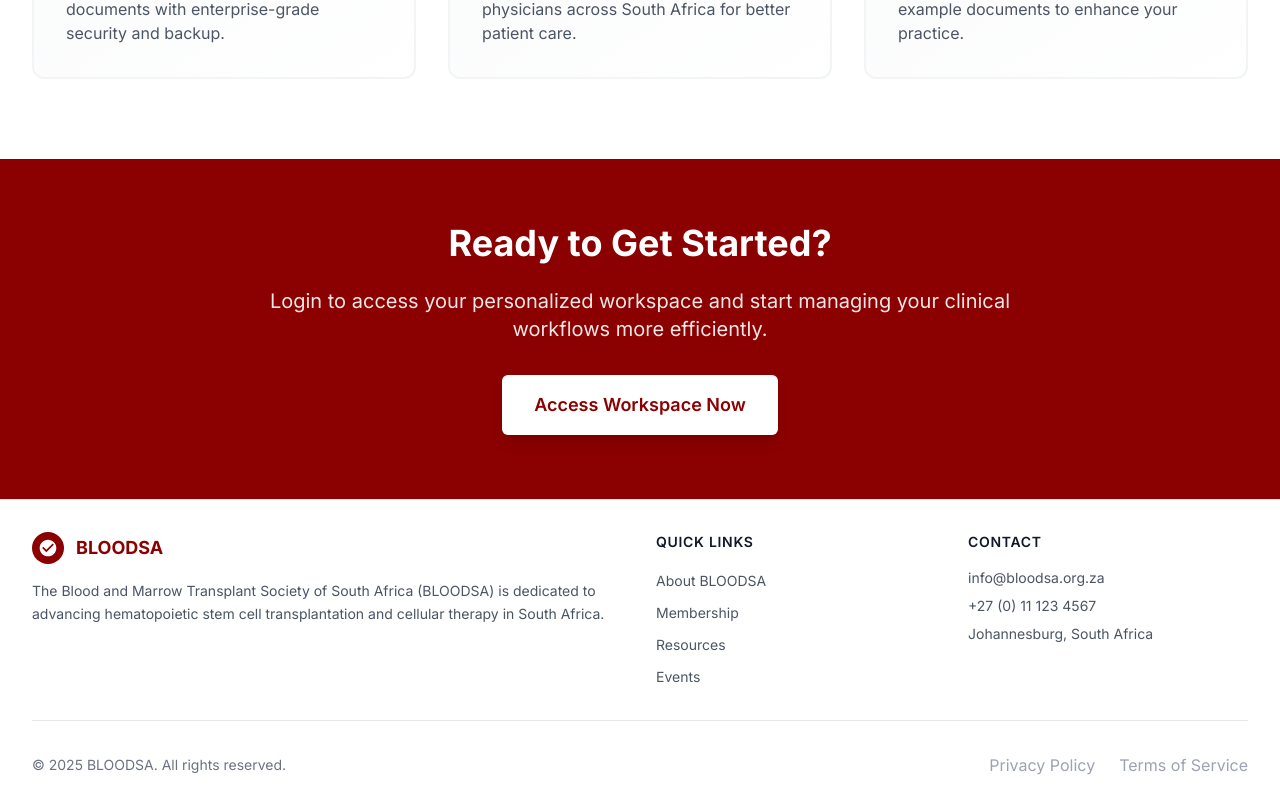
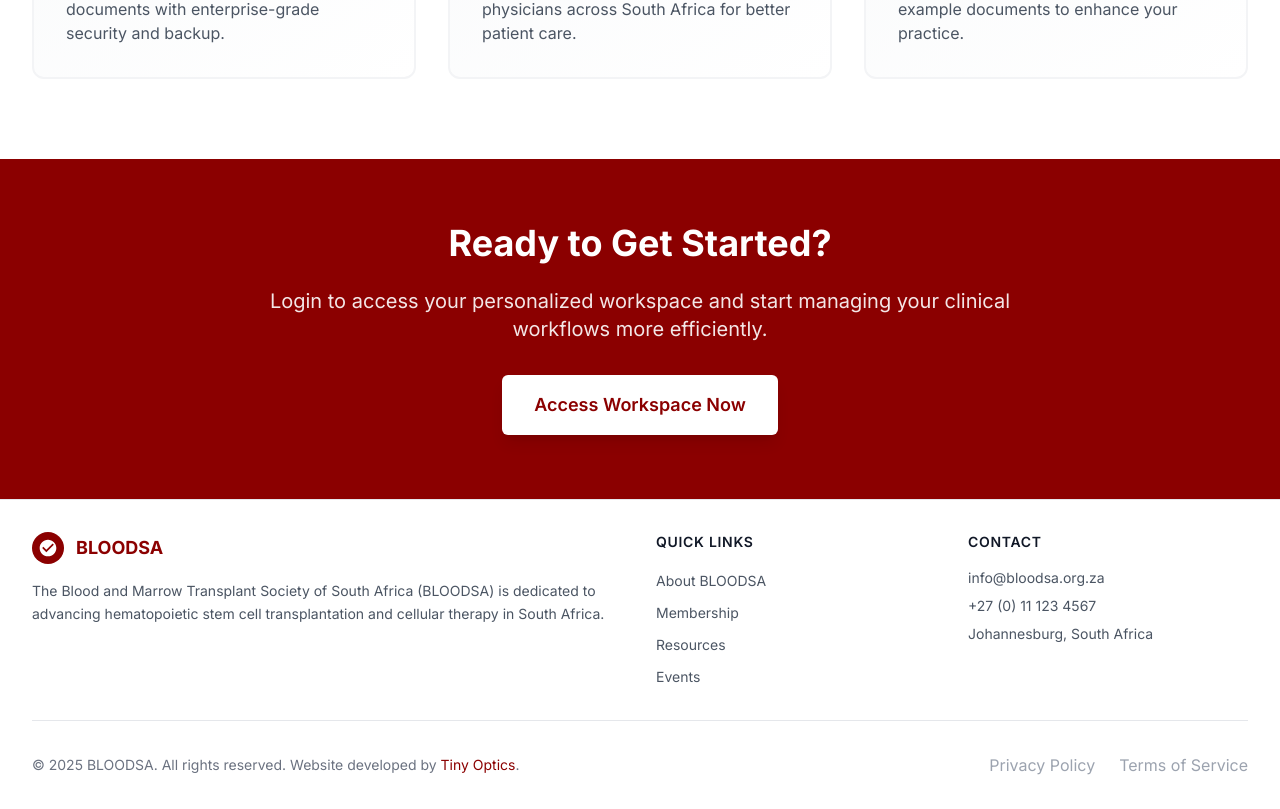
Before and after one commit to Tiny-Optics/doctors_workspaceBSA, a Vue app in the folder frontend/: page / in a window 1280 px wide. Shown: the part 1350-2159 px from the top of the page. Built offline with nearby package versions, Linux system fonts and the light colour scheme.

Commit message:
updated footer to note tinyoptics developed it

```diff
--- a/frontend/src/components/Footer.vue
+++ b/frontend/src/components/Footer.vue
@@ -44,7 +44,7 @@
       <div class="mt-8 pt-8 border-t border-gray-200">
         <div class="flex flex-col md:flex-row justify-between items-center">
           <p class="text-gray-500 text-sm">
-            © {{ currentYear }} BLOODSA. All rights reserved.
+            © {{ currentYear }} BLOODSA. All rights reserved. Website developed by <a href="https://tinyoptics.co.za/" target="_blank" class="text-bloodsa-red hover:text-bloodsa-light-red transition-colors duration-200">Tiny Optics</a>.
           </p>
           <div class="flex space-x-6 mt-4 md:mt-0">
             <a href="#" class="text-gray-400 hover:text-bloodsa-red transition-colors duration-200">
```
